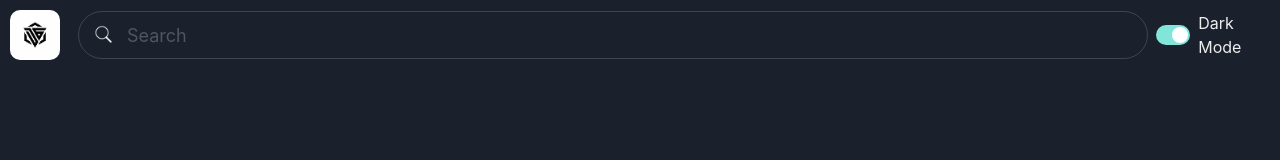
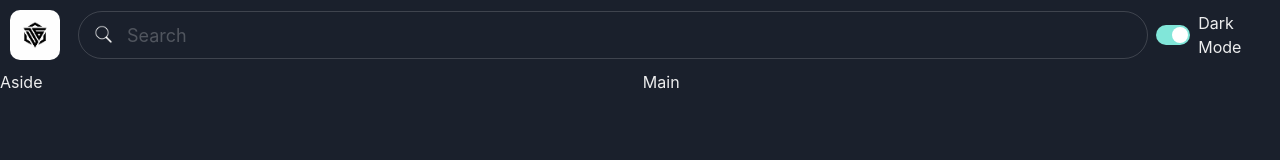
Before and after one commit to Chandankrswain/Scout-Games, a React (Vite) app: page / in a window 1280 px wide. Shown: the top 160 px of the page. Built offline with nearby package versions, Linux system fonts and the light colour scheme.

Commit message:
Navbar Completed

```diff
--- a/src/App.tsx
+++ b/src/App.tsx
@@ -1,5 +1,5 @@
 import Navbar from "./components/Navbar";
-import { Grid, GridItem } from "@chakra-ui/react";
+import { Grid, GridItem, Show } from "@chakra-ui/react";
 
 function App() {
   return (
@@ -13,11 +13,11 @@ function App() {
         <GridItem area="nav">
           <Navbar />
         </GridItem>
-        {/* <Show above="lg">
+        <Show above="lg">
           <GridItem area="aside">Aside</GridItem>
         </Show>
 
-        <GridItem area="main">Main</GridItem> */}
+        <GridItem area="main">Main</GridItem>
       </Grid>
     </>
   );
```
